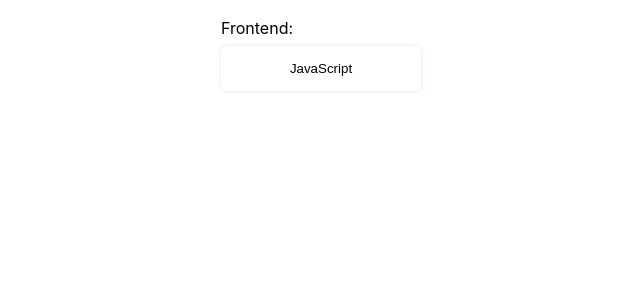
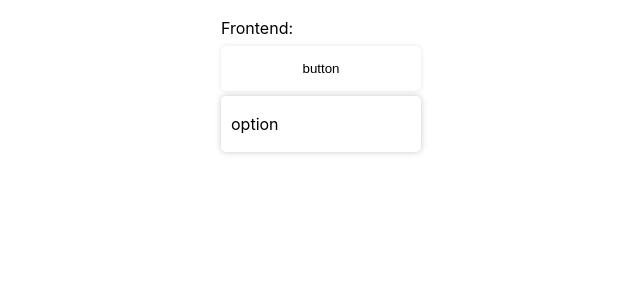
Before and after one commit to seonsy44/select-component, a React (Vite) app: page / in a window 1280 px wide. Shown: the top 300 px of the page, without its empty margins (319-959 px from the left). Built offline with nearby package versions, Linux system fonts and the light colour scheme.

Commit message:
render prop 방식 초기 코드 작성

```diff
--- a/src/App.tsx
+++ b/src/App.tsx
@@ -1,5 +1,5 @@
-import Select from "./CompoundComponent";
-import type { OptionType } from "./CompoundComponent/type";
+import Select from "./RenderProp";
+import type { OptionType } from "./type";
 import "./styles/select.css";
 
 const options = [
@@ -17,23 +17,18 @@ function App() {
 
   return (
     <div className="App">
-      <Select
-        className="select"
-        onSelectChange={handleChange}
-        defaultOption={options[0]}
-      >
-        <Select.Label className="select-label">Frontend: </Select.Label>
-        <Select.Button className="select-button" />
-        <Select.Options className="select-options">
-          {options.map(({ id, name }) => (
-            <Select.Option
-              className="select-option"
-              id={id}
-              name={name}
-              key={id}
-            />
-          ))}
-        </Select.Options>
+      <Select>
+        {() => {
+          return (
+            <div className="select">
+              <label className="select-label">Frontend: </label>
+              <button className="select-button">button</button>
+              <ul className="select-options">
+                <li className="select-option">option</li>
+              </ul>
+            </div>
+          );
+        }}
       </Select>
     </div>
   );
--- a/src/CompoundComponent/context/SelectContext.ts
+++ b/src/CompoundComponent/context/SelectContext.ts
@@ -1,5 +1,5 @@
 import { createContext, MouseEvent } from "react";
-import { OptionType } from "../type";
+import { OptionType } from "../../type";
 
 type SelectContextType = {
   isOpened: boolean;
--- a/src/CompoundComponent/hooks/useFocusedOption.ts
+++ b/src/CompoundComponent/hooks/useFocusedOption.ts
@@ -1,6 +1,6 @@
 import { useEffect, useState } from "react";
 
-import type { OptionType } from "../type";
+import type { OptionType } from "../../type";
 import focusOnOption from "../utils/focusOnOption";
 
 type Props = {
--- a/src/CompoundComponent/hooks/useSelectedOption.ts
+++ b/src/CompoundComponent/hooks/useSelectedOption.ts
@@ -1,5 +1,5 @@
 import { MouseEvent, useState } from "react";
-import type { OptionType } from "../type";
+import type { OptionType } from "../../type";
 
 type Props = {
   defaultOption: OptionType;
--- a/src/CompoundComponent/index.tsx
+++ b/src/CompoundComponent/index.tsx
@@ -10,7 +10,7 @@ import useSelectedOption from "./hooks/useSelectedOption";
 import useFocusedOption from "./hooks/useFocusedOption";
 import useClickAway from "./hooks/useClickAway";
 import focusOnButton from "./utils/focusOnButton";
-import type { OptionType } from "./type";
+import type { OptionType } from "../type";
 
 type Props = {
   children: React.ReactNode;
--- a/src/CompoundComponent/ui/Option.tsx
+++ b/src/CompoundComponent/ui/Option.tsx
@@ -3,7 +3,7 @@ import React from "react";
 import useSelectContext from "../hooks/useSelectContext";
 import useKeyDown from "../hooks/useKeyDown";
 import getClassList from "../utils/getClassList";
-import type { OptionType } from "../type";
+import type { OptionType } from "../../type";
 import useMouse from "../hooks/useMouse";
 
 type Props = OptionType & React.HTMLAttributes<HTMLLIElement>;
--- a/src/CompoundComponent/utils/focusOnOption.ts
+++ b/src/CompoundComponent/utils/focusOnOption.ts
@@ -1,4 +1,4 @@
-import { OptionType } from "../type";
+import { OptionType } from "../../type";
 
 const focusOnOption = (selectRef: React.RefObject<HTMLDivElement>, focusedOption: OptionType | null) => {
   selectRef.current?.childNodes.forEach((node: ChildNode) => {
--- /dev/null
+++ b/src/RenderProp/index.tsx
@@ -0,0 +1,11 @@
+type Props = {
+  children: () => JSX.Element;
+};
+
+function Select({ children }: Props) {
+  if (!children || typeof children !== "function") return null;
+
+  return children();
+}
+
+export default Select;
```
Also changed, not shown: src/type/index.ts (renamed from src/CompoundComponent/type/index.ts).
